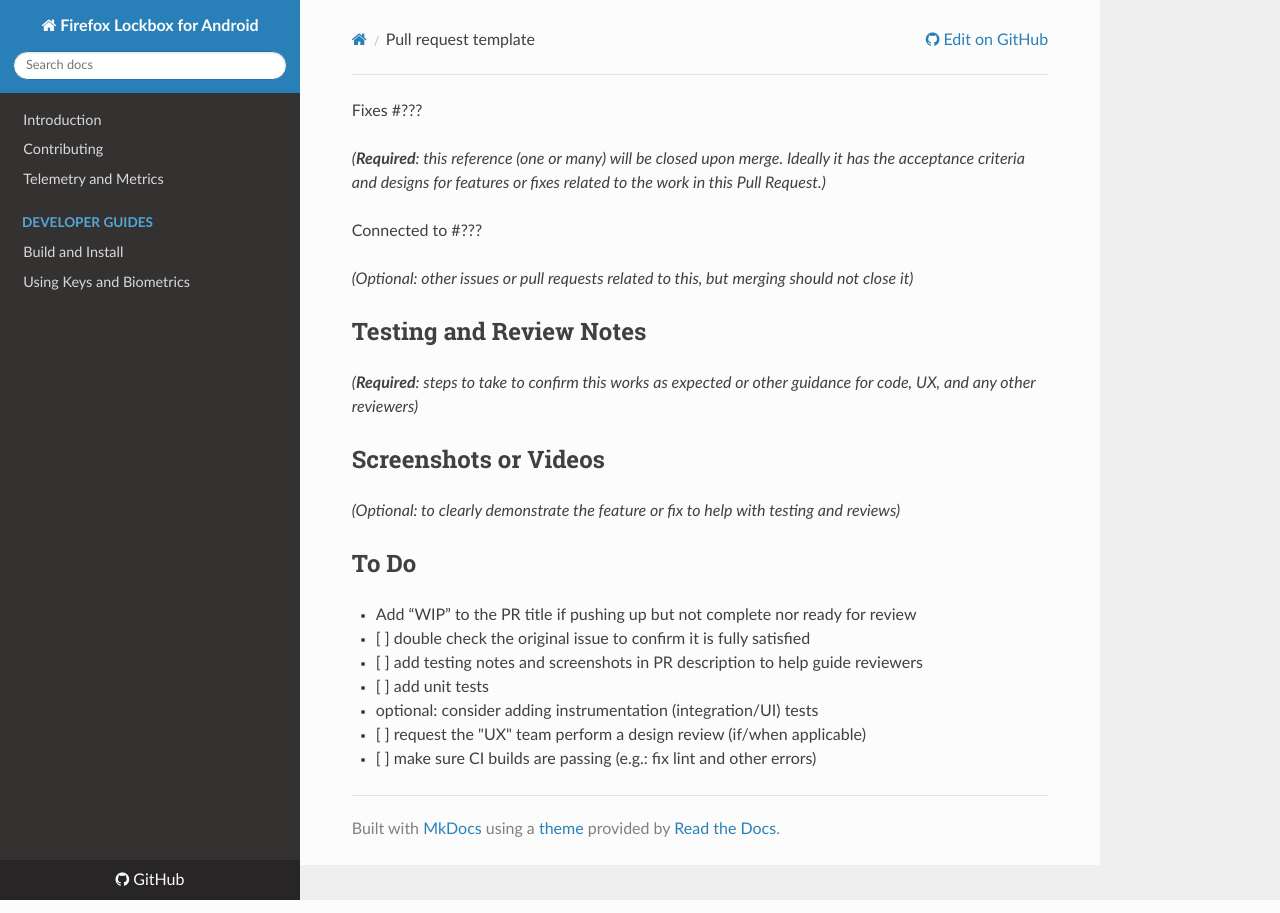
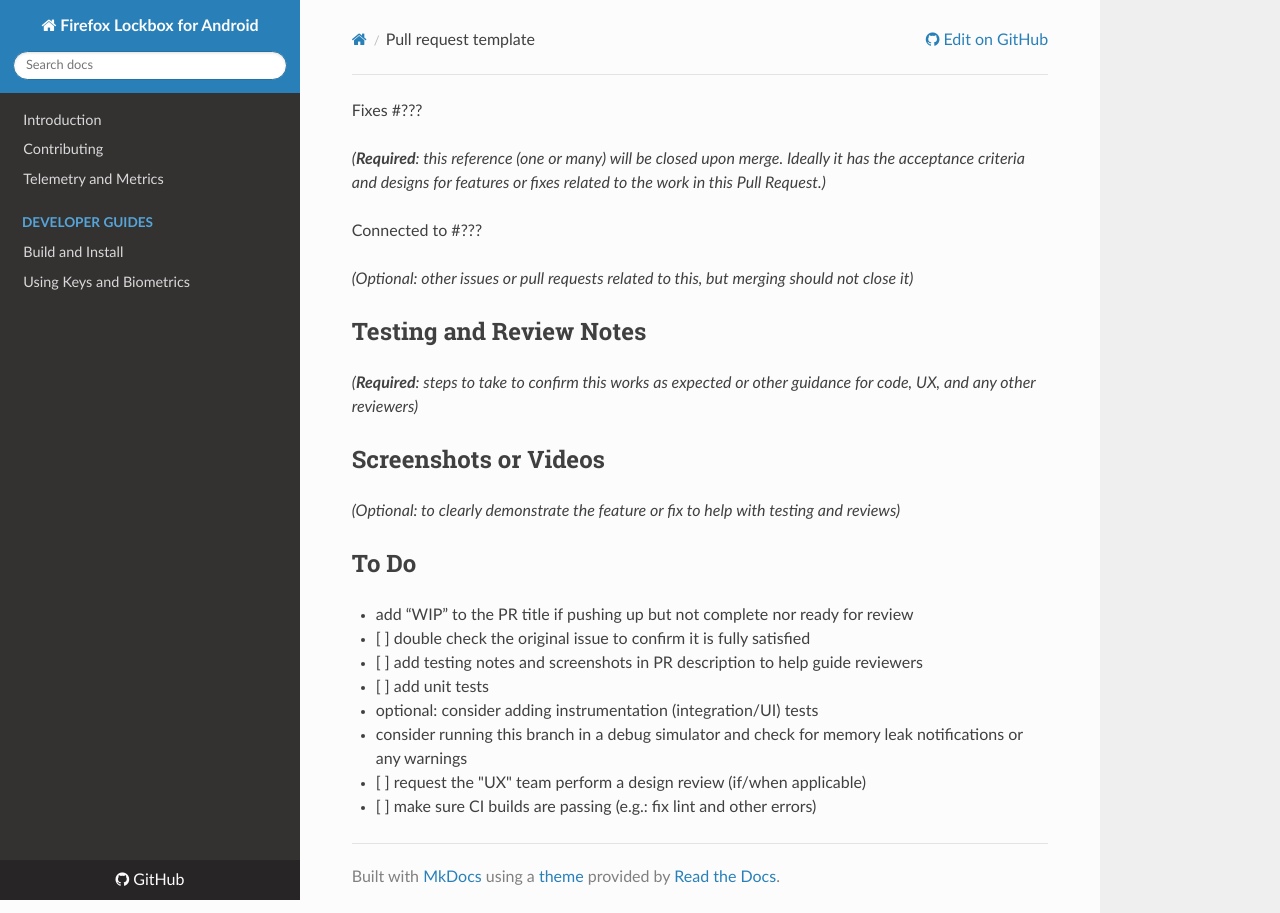
Before and after one commit to mozilla-lockwise/lockwise-android, an MkDocs documentation site: the page built from docs/pull_request_template.md, in a window 1280 px wide. Built offline with MkDocs 1.6.1, drawn with Linux system fonts in a browser that asks for light colours; nearby versions of some CDN libraries; old or Windows-style settings are respelled for this version of MkDocs.

Commit message:
add note on watching for warnings and memory leak notifications

```diff
--- a/docs/pull_request_template.md
+++ b/docs/pull_request_template.md
@@ -18,10 +18,11 @@ _(Optional: to clearly demonstrate the feature or fix to help with testing and r
 
 ## To Do
 
-- Add “WIP” to the PR title if pushing up but not complete nor ready for review
+- add “WIP” to the PR title if pushing up but not complete nor ready for review
 - [ ] double check the original issue to confirm it is fully satisfied
 - [ ] add testing notes and screenshots in PR description to help guide reviewers
 - [ ] add unit tests
   - optional: consider adding instrumentation (integration/UI) tests
+- consider running this branch in a debug simulator and check for memory leak notifications or any warnings
 - [ ] request the "UX" team perform a design review (if/when applicable)
 - [ ] make sure CI builds are passing (e.g.: fix lint and other errors)
```
